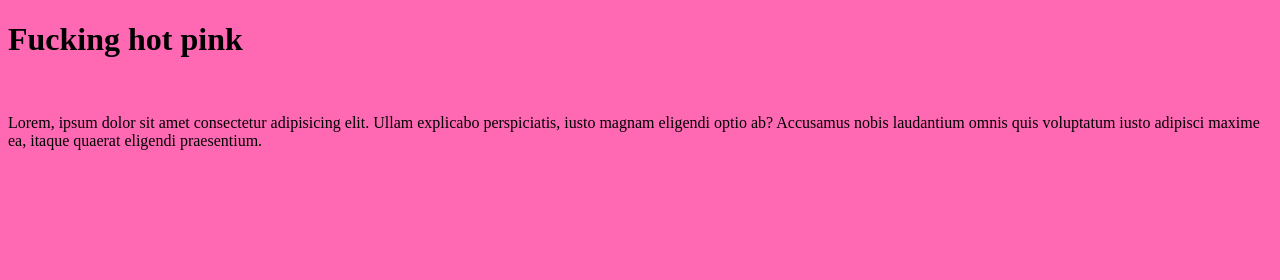
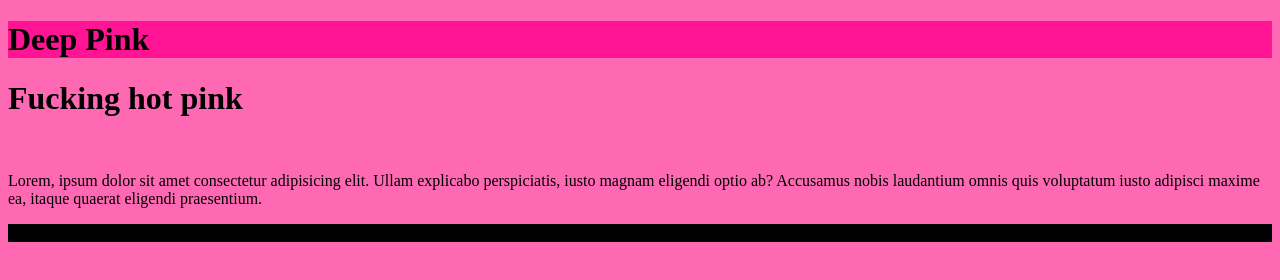
Before and after one commit to dado26516/Javascript_intro, a plain HTML site: page index.html in a window 1280 px wide. Drawn offline with Linux system fonts and the light colour scheme.

Commit message:
Update index.html

```diff
--- a/index.html
+++ b/index.html
@@ -11,7 +11,9 @@
 </head>
 
 <body>
-    <header></header>
+    <header>
+      <h1>Deep Pink</h1>
+    </header>
 
     <h1>Fucking hot pink</h1>
 
@@ -21,7 +23,9 @@
         optio ab? Accusamus nobis laudantium omnis quis voluptatum iusto adipisci maxime ea, itaque quaerat eligendi
         praesentium.</p>
 
-    <footer></footer>
+    <footer>
+      <p>Nadin       Danni       Ptak        Maria</p>
+    </footer>
 </body>
 
 </html>
```
